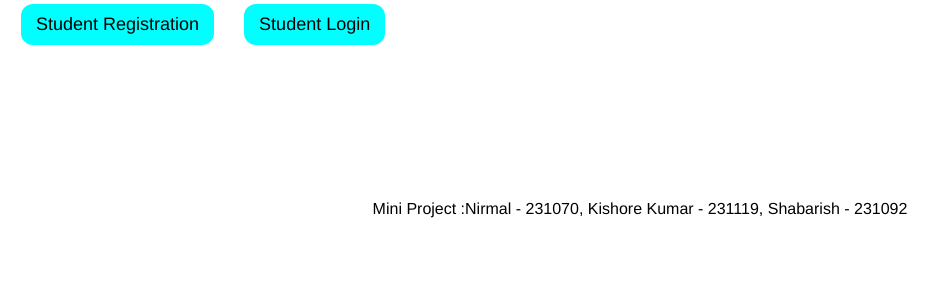
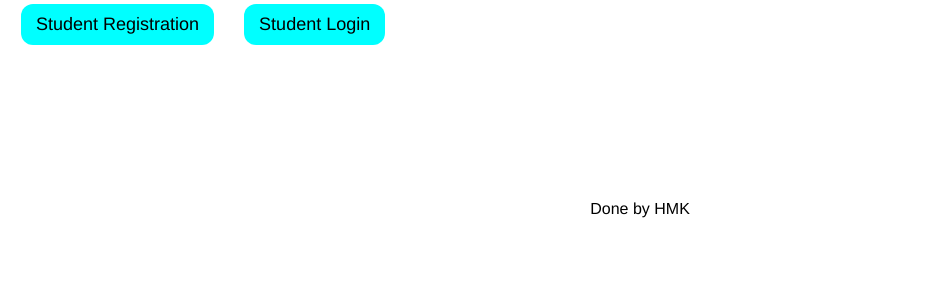
Before and after one commit to mr-harish-works/BookCircle-Web-based-Library-Management-System, a Django app: page / in a window 1280 px wide. Shown: the part 421-721 px from the top of the page, without its empty margins (0-949 px from the left). Run offline with Django 3.2, Linux system fonts and the light colour scheme.

Commit message:
index.html

```diff
--- a/library/templates/index.html
+++ b/library/templates/index.html
@@ -37,7 +37,7 @@
 </div>
 <footer style = "font-family : Franklin Gothic Medium">
 	<center>
-	Mini Project :Nirmal - 231070, Kishore Kumar - 231119, Shabarish - 231092
+	Done by HMK
  </footer>
 {%endblock%}
 </body>
```
